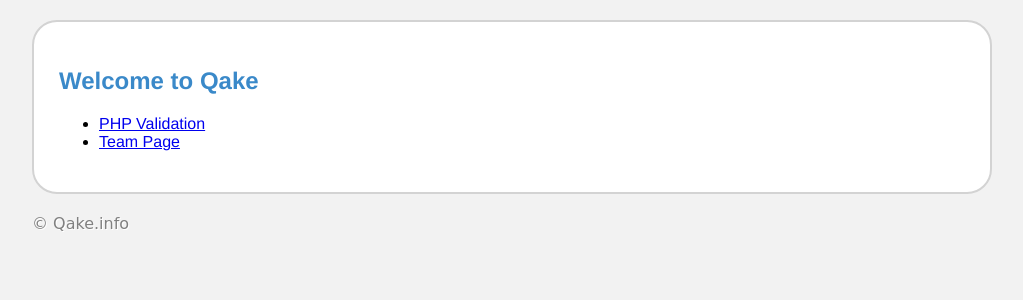
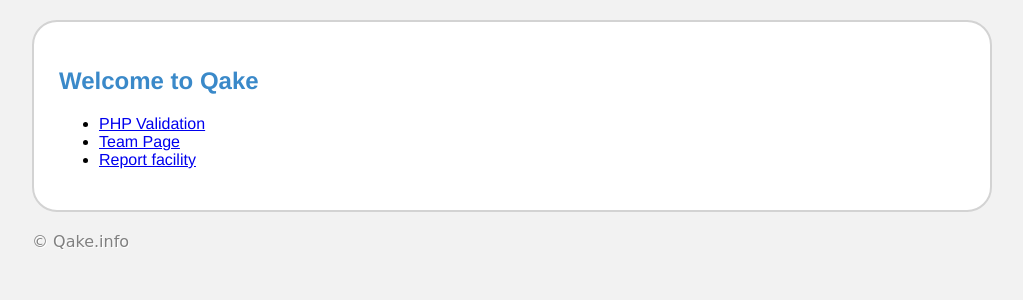
Before and after one commit to emanuelsdlc/GitQakeProj, a PHP site: page / in a window 1280 px wide. Shown: the part 188-488 px from the top of the page, without its empty margins (128-1151 px from the left). Run offline with PHP 8.4, Linux system fonts and the light colour scheme; some web fonts are replaced.

Commit message:
Added report facility page

```diff
--- a/index.php
+++ b/index.php
@@ -10,6 +10,7 @@
 		<ul>
 			<li><a href="./phppage">PHP Validation</a></li>
 			<li><a href="./team">Team Page</a></li>
+			<li><a href="./reports">Report facility</a></li>
 		</ul>
 	</nav>
 </section>
```
